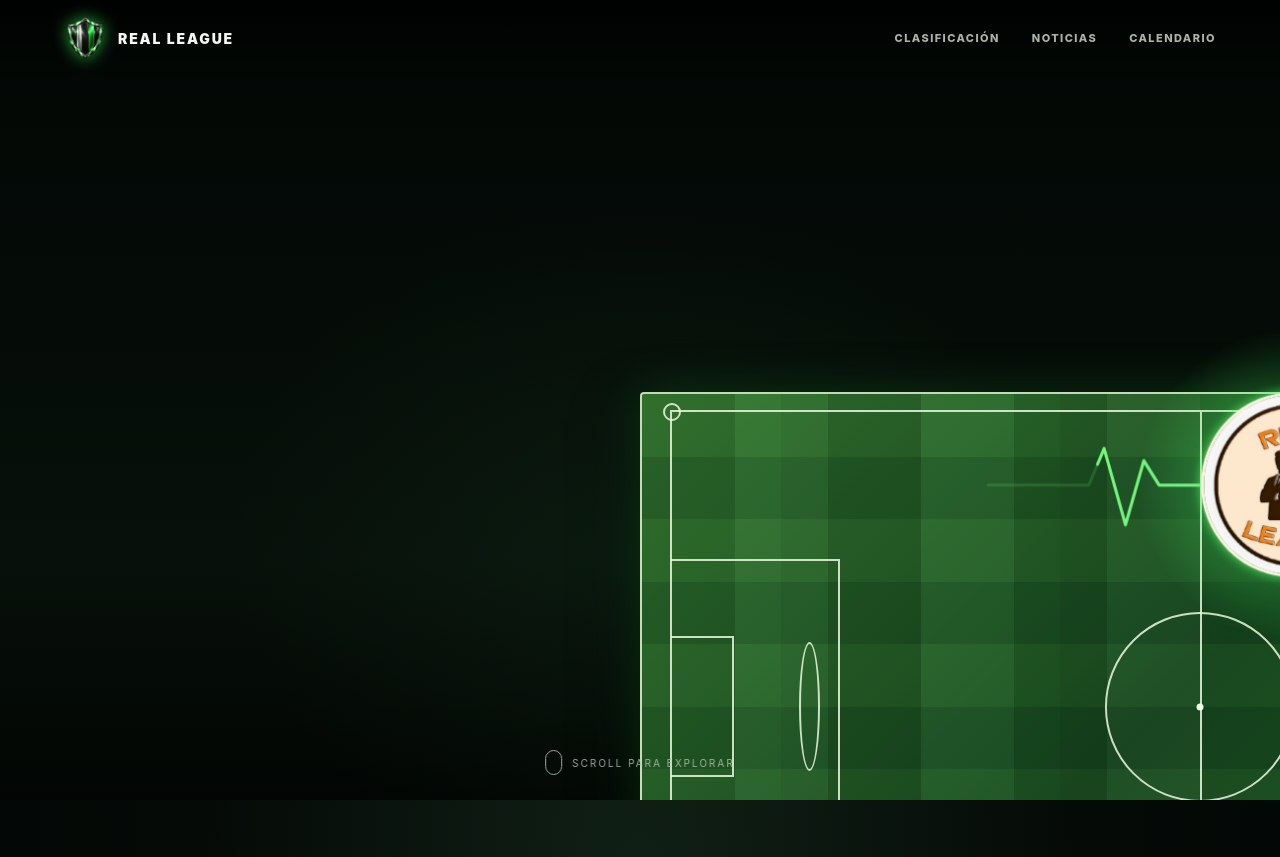
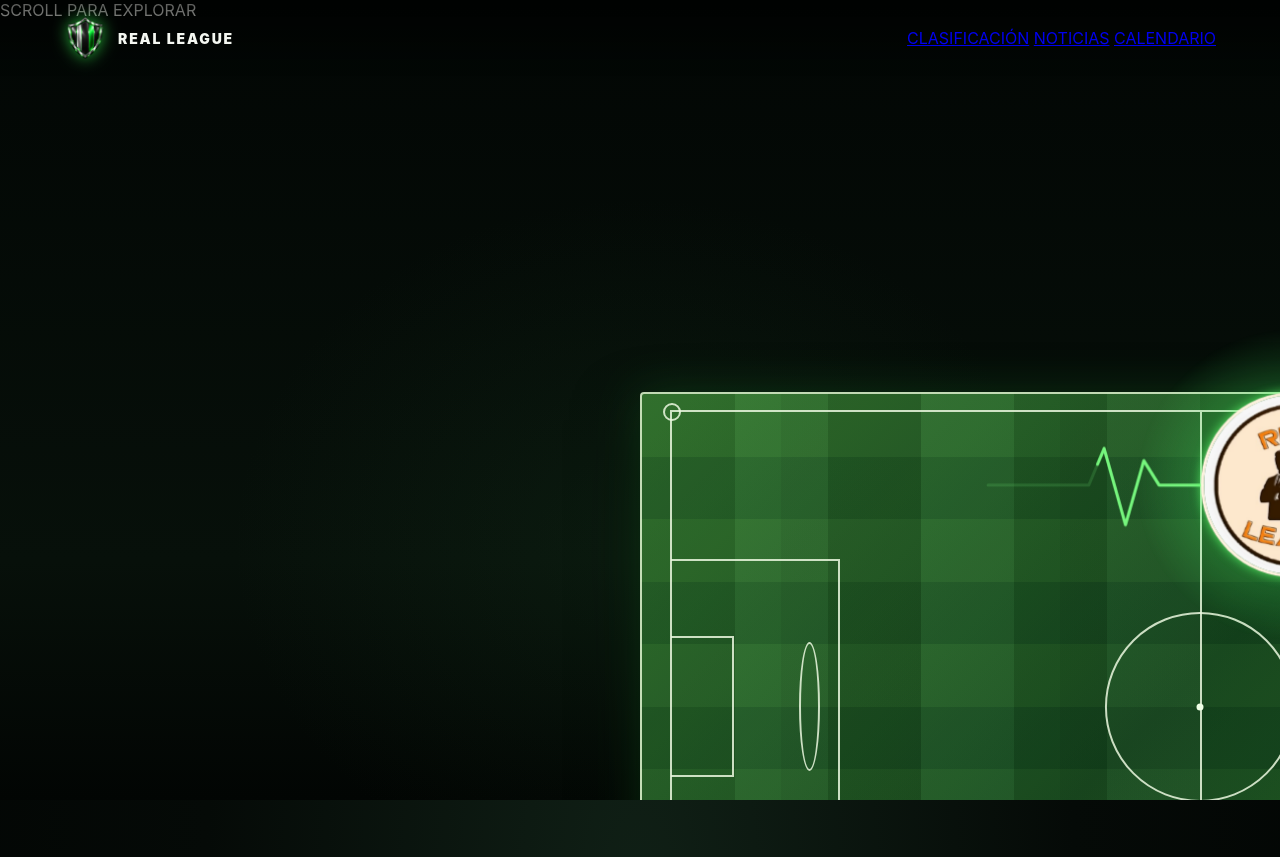
Before and after one commit to AlexIniB/Real_League, a plain HTML site: page index.html in a window 1280 px wide. Shown: the top 857 px of the page. Drawn offline with Linux system fonts and the light colour scheme.

Commit message:
arreglo css

```diff
--- a/css/estilos.css
+++ b/css/estilos.css
@@ -95,49 +95,6 @@ body {
     letter-spacing: 0.13em;
 }
 
-.menu-principal {
-    display: flex;
-    gap: clamp(12px, 2.5vw, 34px);
-}
-
-.menu-principal a {
-    position: relative;
-    padding: 6px 0;
-    color: #d6e0d4;
-    text-decoration: none;
-    font-size: 11px;
-    font-weight: 800;
-    letter-spacing: 0.13em;
-    opacity: 0.8;
-    transition: color 0.2s, opacity 0.2s;
-}
-
-/* Subrayado que aparece al pasar el ratón */
-.menu-principal a::after {
-    content: "";
-    position: absolute;
-    left: 0;
-    bottom: 0;
-    width: 100%;
-    height: 2px;
-    background: var(--verde-claro);
-    transform: scaleX(0);
-    transform-origin: left;
-    transition: transform 0.25s;
-}
-
-.menu-principal a:hover,
-.menu-principal a:focus-visible {
-    color: var(--verde-claro);
-    opacity: 1;
-    outline: none;
-}
-
-.menu-principal a:hover::after,
-.menu-principal a:focus-visible::after {
-    transform: scaleX(1);
-}
-
 /* ---------- TEXTOS ---------- */
 .texto-bienvenida {
     position: absolute;
@@ -196,44 +153,6 @@ body {
     font-size: 11px;
     letter-spacing: 0.18em;
     color: #b9cbb8;
-}
-
-/* ---------- AVISO DE SCROLL Y BARRA DE PROGRESO ---------- */
-.aviso-scroll {
-    position: absolute;
-    z-index: 10;
-    bottom: 25px;
-    left: 50%;
-    transform: translateX(-50%);
-    display: flex;
-    align-items: center;
-    gap: 10px;
-    font-size: 10px;
-    letter-spacing: 0.2em;
-    text-transform: uppercase;
-    white-space: nowrap;
-    color: #b9c8b8;
-    opacity: 0.85;
-}
-
-.raton {
-    position: relative;
-    width: 17px;
-    height: 25px;
-    border: 1px solid #b9c8b8;
-    border-radius: 12px;
-}
-
-.raton::after {
-    content: "";
-    position: absolute;
-    left: 7px;
-    top: 5px;
-    width: 2px;
-    height: 5px;
-    border-radius: 2px;
-    background: var(--verde-claro);
-    animation: rueda 1.2s infinite;
 }
 
 @keyframes rueda {
```
